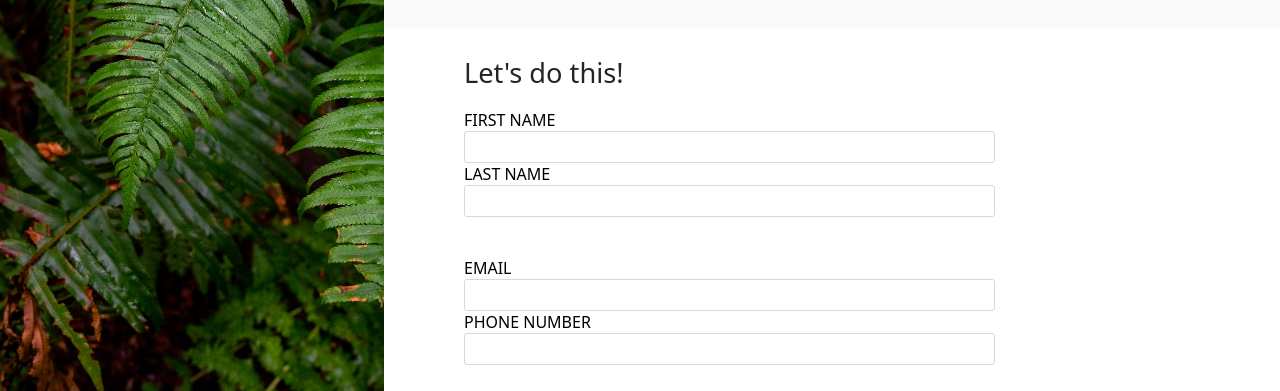
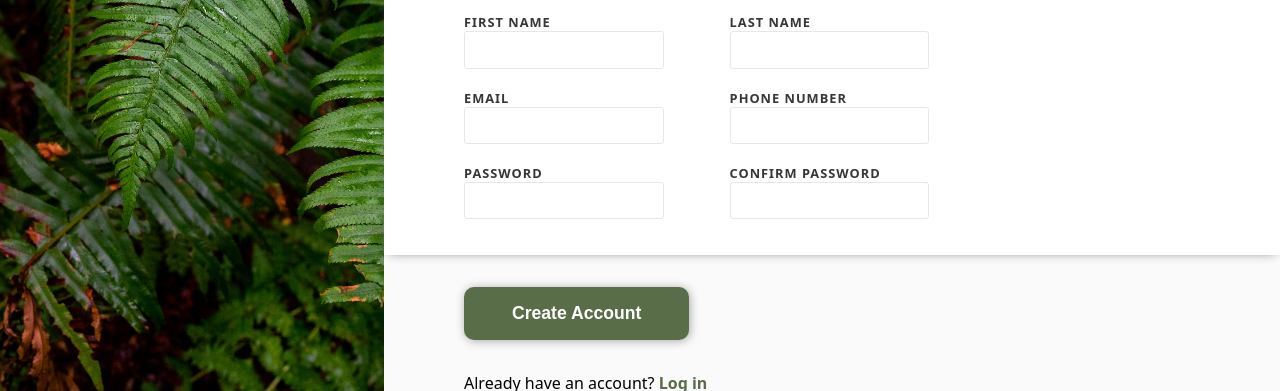
Before and after one commit to liam-621/sign-up-form, a plain HTML site: page index.html in a window 1280 px wide. Shown: the part 409-800 px from the top of the page. Drawn offline with Linux system fonts and the light colour scheme.

Commit message:
Polish form styling

```diff
--- a/index.html
+++ b/index.html
@@ -26,26 +26,41 @@
                 <h1 class="form-heading">Let's do this!</h1>
                 <form class="sign-up-form">
                     <div class="form-row">
+                        <div class="form-field">
                             <label for="first-name">FIRST NAME</label>
                             <input type="text" id="first-name" name="first-name">
+                        </div>
+                        <div class="form-field">
                             <label for="last-name">LAST NAME</label>
                             <input type="text" id="last-name" name="last-name">
                         </div>
+                    </div>
                     <div class="form-row">
+                        <div class="form-field">
                             <label for="email">EMAIL</label>
                             <input type="email" id="email" name="email">
+                        </div>
+                        <div class="form-field">
                             <label for="phone">PHONE NUMBER</label>
                             <input type="tel" id="phone" name="phone">
                         </div>
+                    </div>
                     <div class="form-row">
+                        <div class="form-field">
                             <label for="pwd">PASSWORD</label>
                             <input type="password" id="pwd" name="pwd">
+                        </div>
+                        <div class ="form-field">
                             <label for="confirm-pwd">CONFIRM PASSWORD</label>
                             <input type="password" id="confirm-pwd" name="confirm-pwd">
                         </div>
+                    </div>
                 </form>
             </div>
-            <div class="bottom-content"></div>
+            <div class="bottom-content">
+                <button class="account-button">Create Account</button>
+                <p>Already have an account? <a href="/login">Log in</a></p>
+            </div>
         </div>
     </div>
 </body>
--- a/styles.css
+++ b/styles.css
@@ -63,24 +63,28 @@ html, body {
 }
 
 .top-content {
-    padding: 7rem 5rem 3rem 5rem;
+    padding: 6rem 5rem 3rem 5rem;
     background-color: #fafafa
 }
 
 .intro-text {
     font-weight: normal;
-    font-size: 1.7em;
+    font-size: 1.5em;
     margin-right: 30%;
 }
 
 .form-heading {
     font-weight: normal;
-    font-size: 1.7em;
+    font-size: 1.5em;
     color: #242424;
+    margin-top: 0;
 }
 
 .middle-content {
-    padding: 0.5em 5em;
+    position: relative;
+    padding: 1em 5em;
+    background-color: white;
+    box-shadow: 0px 3px 10px -5px grey;
 }
 
 .sign-up-form {
@@ -88,25 +92,70 @@ html, body {
 }
 
 .form-row {
-    margin-bottom: 40px;
+    margin-bottom: 20px;
     display: flex;
     justify-content: flex-start;
-    flex-direction: column;
+    flex-direction: row;
     flex-wrap: wrap;
+    gap: 1rem;
 }
 
-.form-row input {
-    background-color: #FFFFFF;
-    border: 1px solid #D6D9DC;
-    border-radius: 3px;
-    width: 100%;
-    padding: 7px;
-    font-size: 14px;
+.form-row .form-field {
+    flex: 1;
+    display: flex;
+    flex-direction: column;
 }
 
+.form-field input {
+    background-color: #FFFFFF;
+    border: 1.5px solid #E5E7EB;
+    border-radius: 3px;
+    padding: 0.4em;
+    font-size: 18px;
+    width: 80%;
+    box-sizing: border-box;
+}
+
+.form-field label {
+    color: #363636;
+    font-size: 0.8em;
+    font-weight: bold;
+    letter-spacing: 1px;
+}
 
 .bottom-content {
     background-color: #fafafa;
     width: 100%;
     height: 100%;
+    padding: 2em 5em;
 }
+
+.account-button {
+    display: inline-block;
+    border: none;
+    border-radius: 10px;
+    padding: 1rem 3rem;
+    margin: 0;
+    text-decoration: none;
+    background: #596D48;
+    color: #ffffff;
+    font-family: sans-serif;
+    font-size: 1.1rem;
+    font-weight: bold;
+    cursor: pointer;
+    text-align: center;
+    -webkit-appearance: none;
+    -moz-appearance: none;
+    box-shadow: 1px 1px 10px #a6a6a6;
+    margin-bottom: 1rem;
+}
+
+button:hover {
+    background: #49593a;
+}
+
+a {
+    color: #596D48;
+    text-decoration: none;
+    font-weight: bold;
+}
```
Lines whose indentation alone changed are shown as unchanged.
